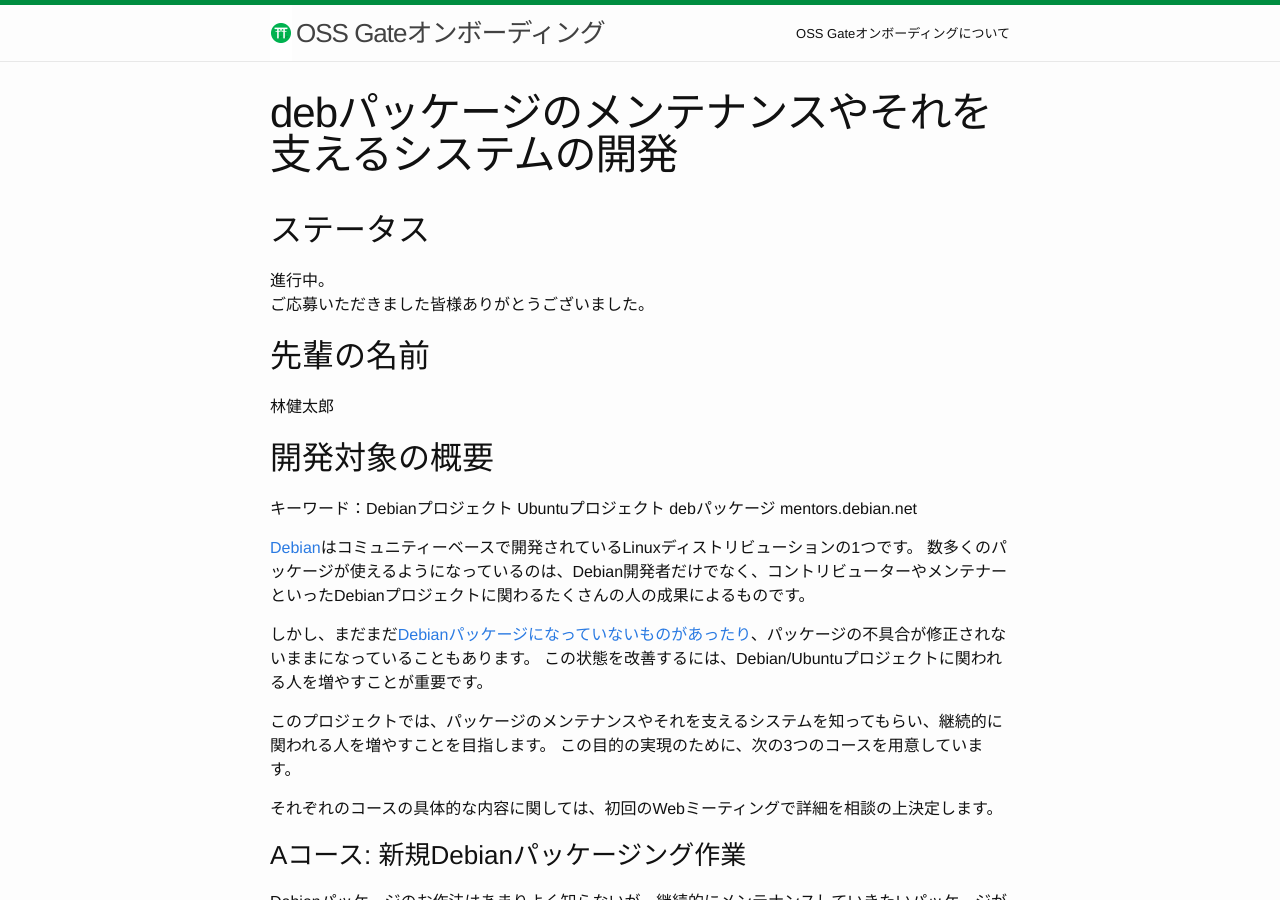
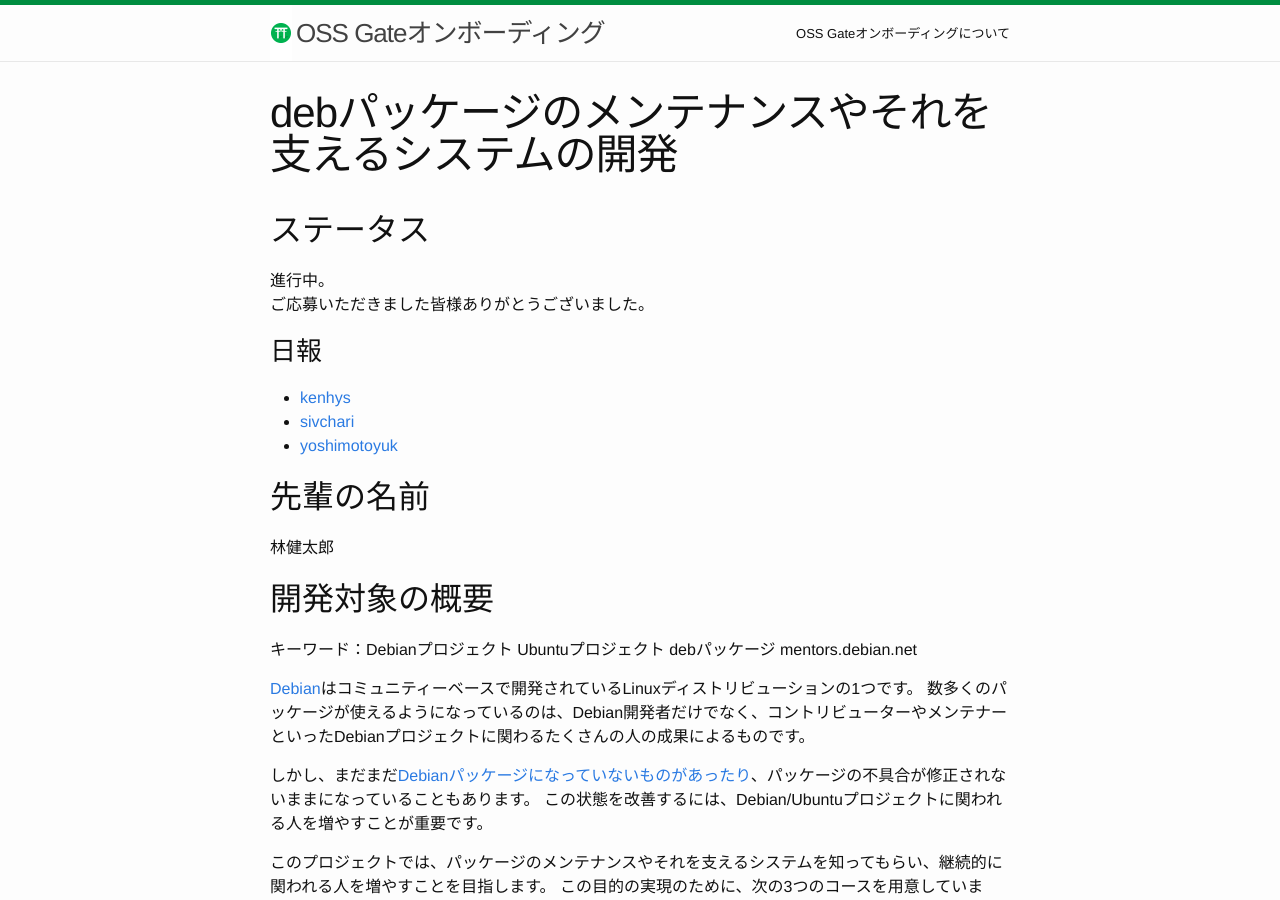
Before and after one commit to oss-gate/on-boarding, a Jekyll site: the page built from proposals/2021-08/kenhys-maintain-debian-packages/index.md, in a window 1280 px wide and 900 px high. Built offline with Jekyll 4.4.1, drawn with Linux system fonts in a browser that asks for light colours; Markdown is read by kramdown in place of the engine named in the settings; comment, search, counter and statistics services are not loaded.

Commit message:
Add links to daily reports

```diff
--- a/proposals/2021-08/kenhys-maintain-debian-packages/index.md
+++ b/proposals/2021-08/kenhys-maintain-debian-packages/index.md
@@ -7,6 +7,12 @@ title: debパッケージのメンテナンスやそれを支えるシステム
 
 進行中。<br>
 ご応募いただきました皆様ありがとうございました。
+
+### 日報
+
+  * [kenhys]({{ site.baseurl }}{% link proposals/2021-08/kenhys-maintain-debian-packages/daily-report-kenhys.md %})
+  * [sivchari]({{ site.baseurl }}{% link proposals/2021-08/kenhys-maintain-debian-packages/daily-report-sivchari.md %})
+  * [yoshimotoyuk]({{ site.baseurl }}{% link proposals/2021-08/kenhys-maintain-debian-packages/daily-report-yoshimotoyuk.md %})
 
 ## <span id="mentor">先輩の名前</span>
 
@@ -189,7 +195,7 @@ Subject: 応募：debパッケージのメンテナンスやそれを支える
 出部羅 伊庵
 
 対象募集要項のURL:
-https://oss-gate.github.io/on-boarding/proposals/2021-08/kenhys-maintain-debian-packages/
+{{ site.url }}{{ site.baseurl }}{% link proposals/2021-08/kenhys-maintain-debian-packages/index.md %}
 
 応募動機:
 オープンソースのOS開発に興味があったから
```
